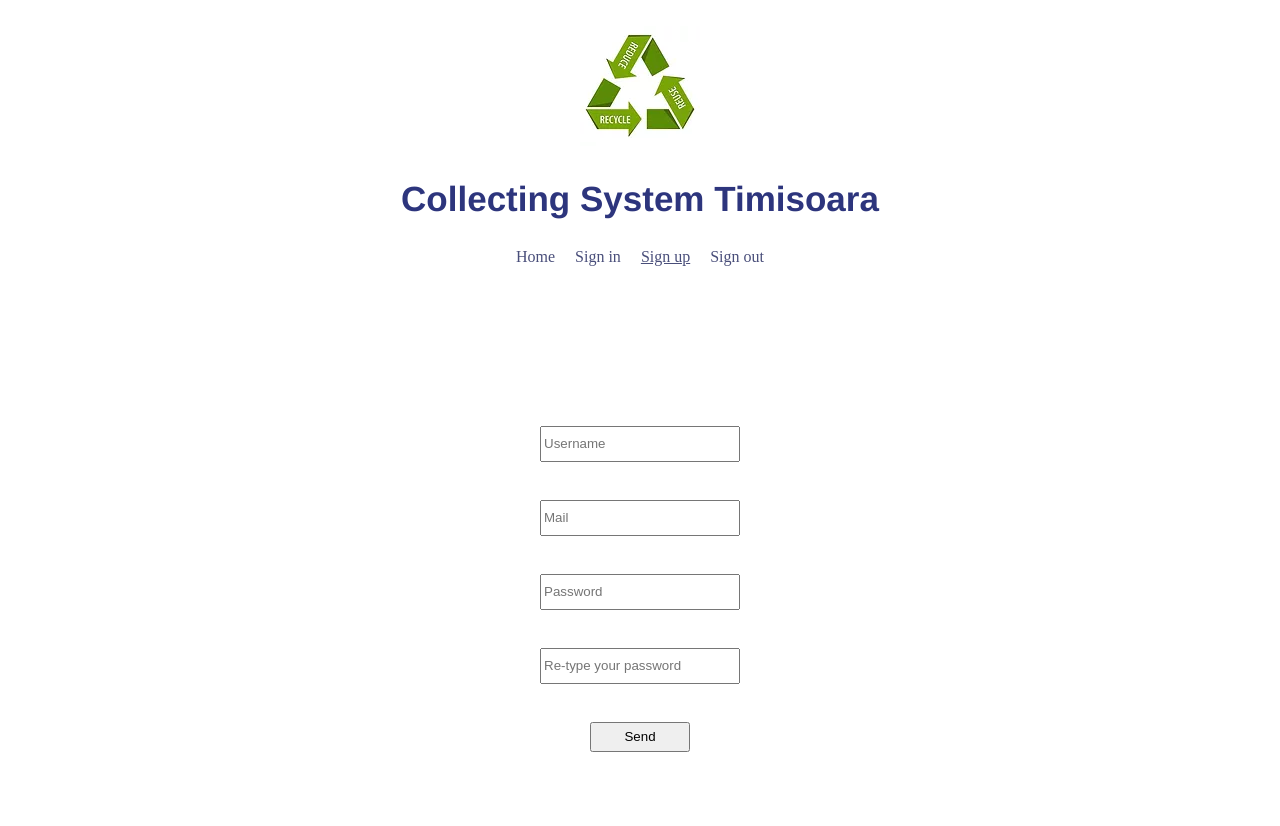
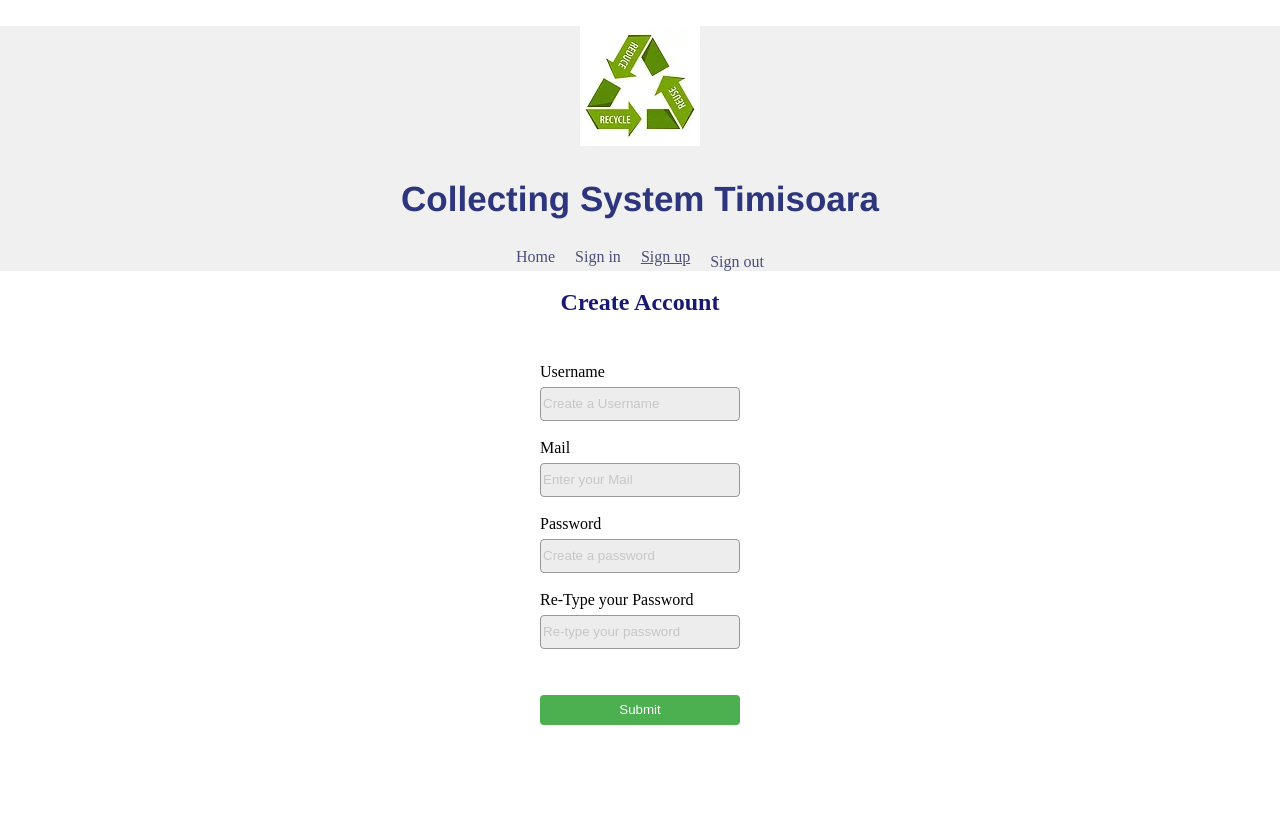
Before and after one commit to traianrdu/CollectingSystemTimisoara, a Flask app: page /signup in a window 1280 px wide. Run offline with Flask 2, Linux system fonts and the light colour scheme.

Commit message:
sign in & up

```diff
--- a/templates/signup.html
+++ b/templates/signup.html
@@ -4,36 +4,56 @@
 
 {% block body %}
 
-<div class="introduction">
+<div style="background-color: #f0f0f0;" class="introduction">
     <div class="title">
         <img src="{{url_for('static', filename='style/photos/recycle.webp')}}" alt="Recycle image" class="recycle">
         <h2 class="titleH2">Collecting System Timisoara</h2>
     </div>
 
     <div class="navbar">
-        <div class="item"><a href="/">Home</a></div>
-        <div class="item"><a href="signin" >Sign in</a></div>
-        <div class="item"><a href="signup"><u>Sign up</u></a></div>
-        <div class="item"><a href="signout">Sign out</a></div>
+        <div style="margin-top: -15px;" class="item"><a href="/">Home</a></div>
+        <div style="margin-top: -15px;" class="item"><a href="signin" >Sign in</a></div>
+        <div style="margin-top: -15px;" class="item"><a href="signup"><u>Sign up</u></a></div>
+        <div style="margin-top: -10px;" class="item"><a href="signout">Sign out</a></div>
 
     </div>
 </div>
 
-    <div class="signForm">
+    <div style="margin-top: -48px;" class="signForm">
         <form action="#" method="POST">
-            <input type="text"  name="username" placeholder="Username">
+            <p style="text-align:left;margin-top: -20px;">Username</p>
+            <input style="border-radius: 4px; border: 1px solid #000;margin-top: -20px;background-color: lightgray; opacity: 40%; color: black" type="text"  name="username" placeholder="Create a Username">
             <br>
-            <input type="text"  name="mail" placeholder="Mail">
+             <p style="text-align:left;margin-top: -20px;">Mail</p>
+            <input style="border-radius: 4px; border: 1px solid #000;margin-top: -20px;background-color: lightgray; opacity: 40%; color: black"type="text"  name="mail" placeholder="Enter your Mail">
             <br>
-            <input type="password" name="password" placeholder="Password">
+             <p style="text-align:left;margin-top: -20px;">Password</p>
+            <input style="border-radius: 4px; border: 1px solid #000;margin-top: -20px;background-color: lightgray; opacity: 40%; color: black"type="password" name="password" placeholder="Create a password">
             <br>
-            <input type="password" name="retypedPassword" placeholder="Re-type your password">
+             <p style="text-align:left;margin-top: -20px;">Re-Type your Password</p>
+            <input style="border-radius: 4px; border: 1px solid #000;margin-top: -20px;background-color: lightgray; opacity: 40%; color: black"type="password" name="retypedPassword" placeholder="Re-type your password">
             <br>
-            <input type="submit" class="submit" value="Send">
+            <style>
+                input[type=submit] {
+                    width: 100%;
+                    background-color: #4CAF50;
+                    color: white;
+                    padding: 2px 20px;
+                    margin: 8px 0;
+                    border: none;
+                    border-radius: 4px;
+                    cursor: pointer;
+                }
+                input[type=submit]:hover {
+                    background-color: #45a049;
+                }
+            </style>
+        <input type="submit" value="Submit">
         </form>
         <br><br>
     </div>
 
+<h2 style="margin-top: -320px; color: midnightblue;">Create Account</h2>
     <div class="flash">
         {% if get_flashed_messages()%}
         <p>{{ get_flashed_messages() }}</p>
```
Also changed, not shown: templates/signin.html (+28 -10 lines).
